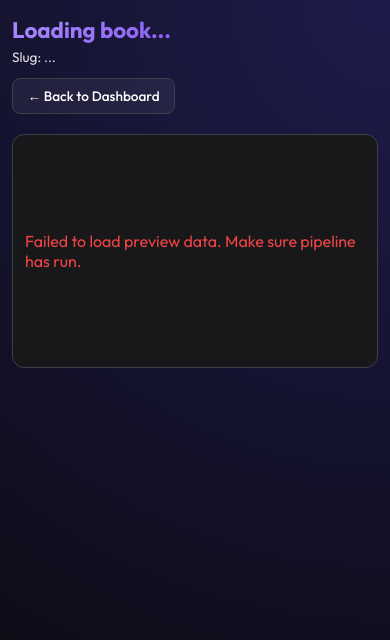
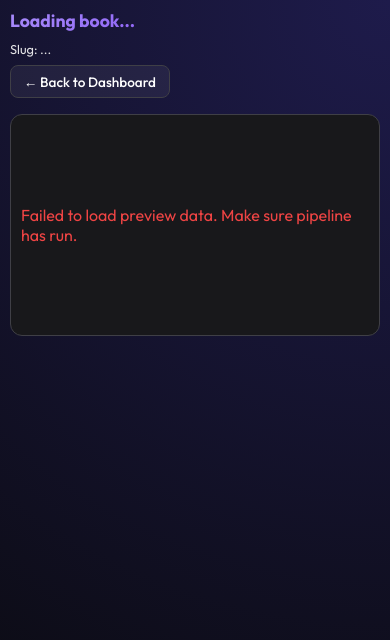
Before and after one commit to maxfraieho/kindle-butch-gen, a Python web app: template kbg_web/templates/stages.html in a window 390 px wide. Shown: the top 640 px of the page. Run offline with Jinja, Linux system fonts and the light colour scheme; the template is opened without the code that fills it, so the values that code supplies are empty.

Commit message:
fix(css): force 100% width on mobile containers and fix scaling

```diff
--- a/kbg_web/static/css/stages.css
+++ b/kbg_web/static/css/stages.css
@@ -471,23 +471,26 @@
         @media (max-width: 768px) {
             html, body {
                 overflow-x: hidden;
-                width: 100%;
+                width: 100% !important;
+                padding: 0 !important;
+                margin: 0 !important;
             }
 
-            .container {
+            .container, .book-card, .visualizer-card {
                 width: 100% !important;
                 max-width: 100% !important;
-                padding: 1rem 0.75rem !important;
-                margin: 0 auto !important;
+                margin-left: 0 !important;
+                margin-right: 0 !important;
+                padding: 10px !important;
                 box-sizing: border-box !important;
             }
 
             header {
                 flex-direction: column !important;
                 align-items: flex-start !important;
-                gap: 0.75rem !important;
+                gap: 0.5rem !important;
                 width: 100% !important;
-                margin-bottom: 1.25rem !important;
+                margin-bottom: 1rem !important;
             }
 
             header div {
@@ -495,14 +498,15 @@
             }
 
             h1 {
-                font-size: 1.4rem !important;
-                line-height: 1.3 !important;
+                font-size: 1.1rem !important;
+                line-height: 1.2 !important;
+                margin-bottom: 10px !important;
                 word-break: break-word !important;
                 overflow-wrap: break-word !important;
             }
 
             .subtitle {
-                font-size: 0.85rem !important;
+                font-size: 0.8rem !important;
                 word-break: break-word !important;
                 overflow-wrap: break-word !important;
             }
@@ -510,17 +514,9 @@
             .btn-back {
                 align-self: flex-start !important;
                 font-size: 0.85rem !important;
-                padding: 0.5rem 0.9rem !important;
+                padding: 0.4rem 0.8rem !important;
                 width: auto !important;
                 max-width: 100% !important;
-            }
-
-            .visualizer-card {
-                width: 100% !important;
-                max-width: 100% !important;
-                padding: 1rem 0.75rem !important;
-                margin-bottom: 1rem !important;
-                box-sizing: border-box !important;
             }
 
             #content-area, #viewer-container, #tab-content-area {
@@ -562,7 +558,7 @@
             .paragraph-card {
                 width: 100% !important;
                 max-width: 100% !important;
-                padding: 0.9rem 0.75rem !important;
+                padding: 0.75rem !important;
                 box-sizing: border-box !important;
             }
 
```
Also changed, not shown: kbg_web/static/css/dashboard.css (+38 -0 lines).
